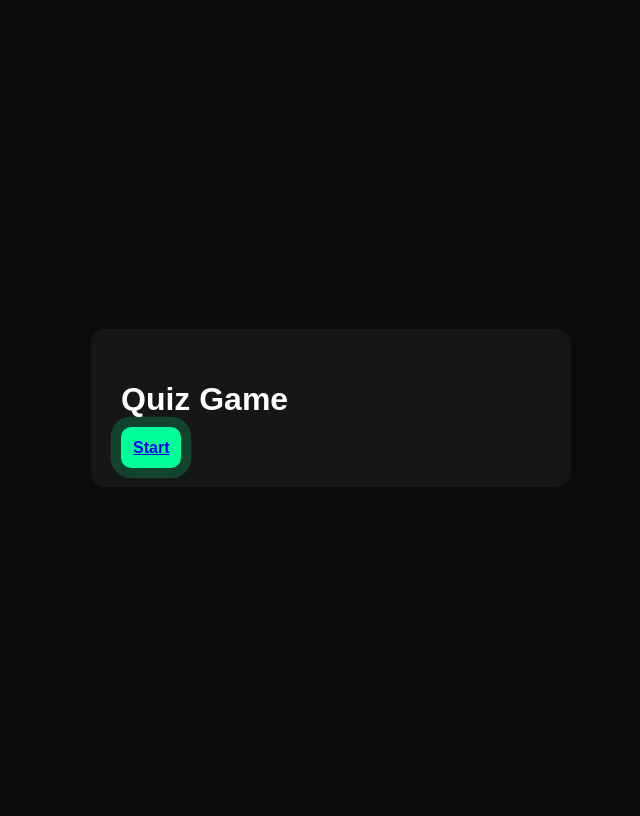
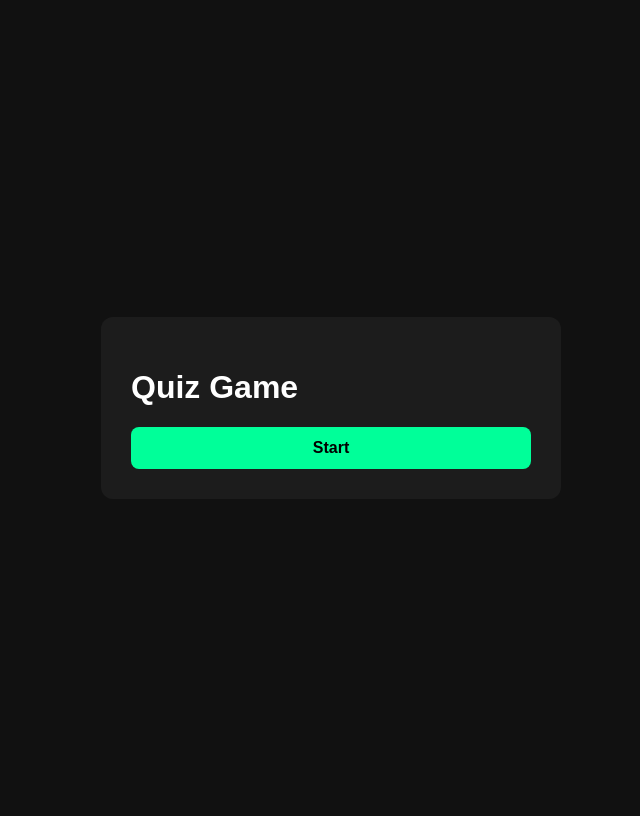
Before and after one commit to onePiece1011/Giggity-Chatatouille, a Flask app: page / in a window 1280 px wide. Shown: the whole page, without its empty margins (309-949 px from the left). Run offline with Flask 3, Linux system fonts and the light colour scheme.

Commit message:
Update style.css

```diff
--- a/static/style.css
+++ b/static/style.css
@@ -1,77 +1,46 @@
 body {
-    background: #0b0b0b;
-    color: #fff;
-    font-family: Arial, sans-serif;
+    background: #111;
+    color: white;
+    font-family: Arial;
     display: flex;
     justify-content: center;
     align-items: center;
-    min-height: 100vh;
+    height: 100vh;
 }
 
 .card {
-    background: #161616;
+    background: #1c1c1c;
     padding: 30px;
-    border-radius: 14px;
-    width: 420px;
-    animation-duration: 0.6s;
-}
-
-.question {
-    margin-bottom: 20px;
-}
-
-.option {
-    display: block;
-    margin: 6px 0;
+    border-radius: 12px;
+    width: 400px;
 }
 
 .btn {
     background: #00ff99;
-    border: none;
     padding: 12px;
-    width: 100%;
-    border-radius: 10px;
+    display: block;
+    text-align: center;
+    border-radius: 8px;
+    color: black;
     font-weight: bold;
-    cursor: pointer;
+    text-decoration: none;
 }
 
-.btn:hover {
-    background: #00cc77;
-}
+.fade-in { animation: fade 0.8s; }
+.slide-up { animation: slide 0.6s; }
+.pop-in { animation: pop 0.4s; }
 
-/* Animaties */
-.fade-in {
-    animation: fadeIn 0.8s ease-in;
-}
-
-.slide-up {
-    animation: slideUp 0.7s ease-out;
-}
-
-.pop-in {
-    animation: popIn 0.5s ease-in-out;
-}
-
-.pulse {
-    animation: pulse 1.5s infinite;
-}
-
-@keyframes fadeIn {
+@keyframes fade {
     from { opacity: 0; }
     to { opacity: 1; }
 }
 
-@keyframes slideUp {
+@keyframes slide {
     from { transform: translateY(40px); opacity: 0; }
     to { transform: translateY(0); opacity: 1; }
 }
 
-@keyframes popIn {
-    0% { transform: scale(0.8); }
-    100% { transform: scale(1); }
+@keyframes pop {
+    from { transform: scale(0.8); }
+    to { transform: scale(1); }
 }
-
-@keyframes pulse {
-    0% { box-shadow: 0 0 0 0 rgba(0,255,153,0.6); }
-    100% { box-shadow: 0 0 0 15px rgba(0,255,153,0); }
-}
```
